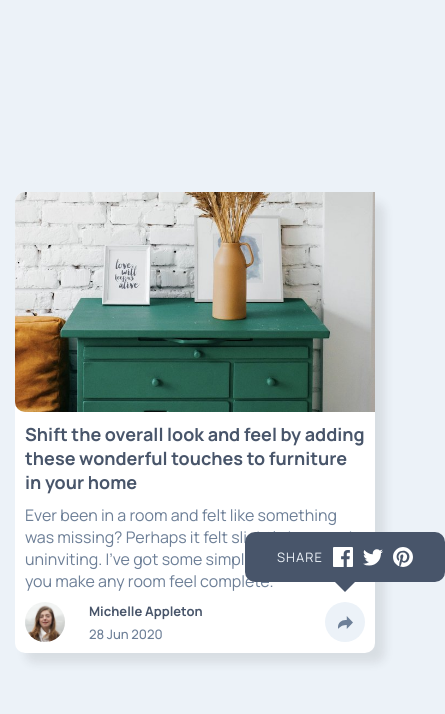
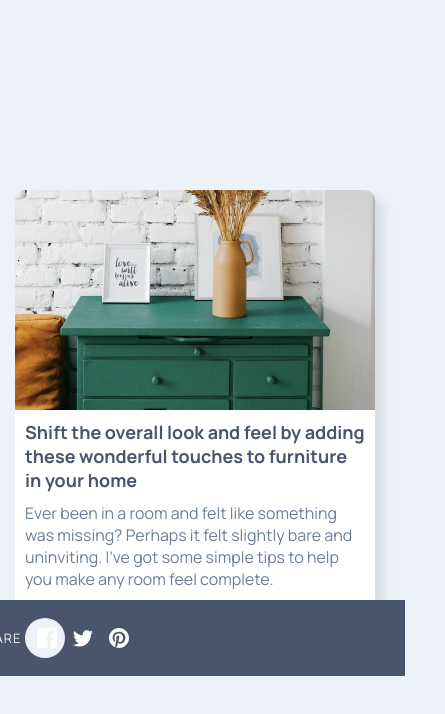
Before and after one commit to visockijanatolij1-sys/article-preview-component, a plain HTML site: page index.html in a window 390 px wide. Both pictures are taken after a click on the picture 345 px from the left and 622 px from the top of the page. Shown: the whole page, 445 px wide, since content can reach past the window. Drawn offline with Linux system fonts and the light colour scheme.

Commit message:
update popup

```diff
--- a/js/script.js
+++ b/js/script.js
@@ -1,6 +1,14 @@
+
 const shareButton = document.querySelector(".share-button");
 const sharePopup = document.querySelector(".share-popup");
+const articleFooter = document.querySelector(".artilce-preview-block");
 
 shareButton.addEventListener("click", () => {
-    sharePopup.classList.toggle("active");
+
+    if (window.innerWidth <= 767) {
+        articleFooter.classList.toggle("active");
+    } else {
+        sharePopup.classList.toggle("active");
+    }
+
 });
--- a/scss/_hero.scss
+++ b/scss/_hero.scss
@@ -165,6 +165,38 @@
         flex: none;
         height: 220px;
     }
+    .artilce-preview-left{
+        border-bottom-left-radius: 0;
+        border-top-right-radius: 10px;
+    }
+
+    .artilce-preview-block.active {
+        background-color: hsl(217, 19%, 35%);
+        margin: 0 -40px -32px;
+        padding: 18px 40px;
+    }
+
+    .artilce-preview-block.active .article-preview-info {
+        display: none;
+    }
+
+    .artilce-preview-block.active .share-popup {
+        position: static;
+        transform: none;
+        width: auto;
+        height: auto;
+        background: transparent;
+        display: flex;
+        align-items: center;
+        gap: 16px;
+    }
+
+    .artilce-preview-block.active .share-popup::after {
+        display: none;
+    }
+    // .artilce-preview-block.active .article-preview-share {
+    //     background-color: variables.$desaturatedDarkblue;
+    // }
 }
 
 @media (max-width: 424.98px) {
```
Also changed, not shown: css/style.css, 1 other file.
